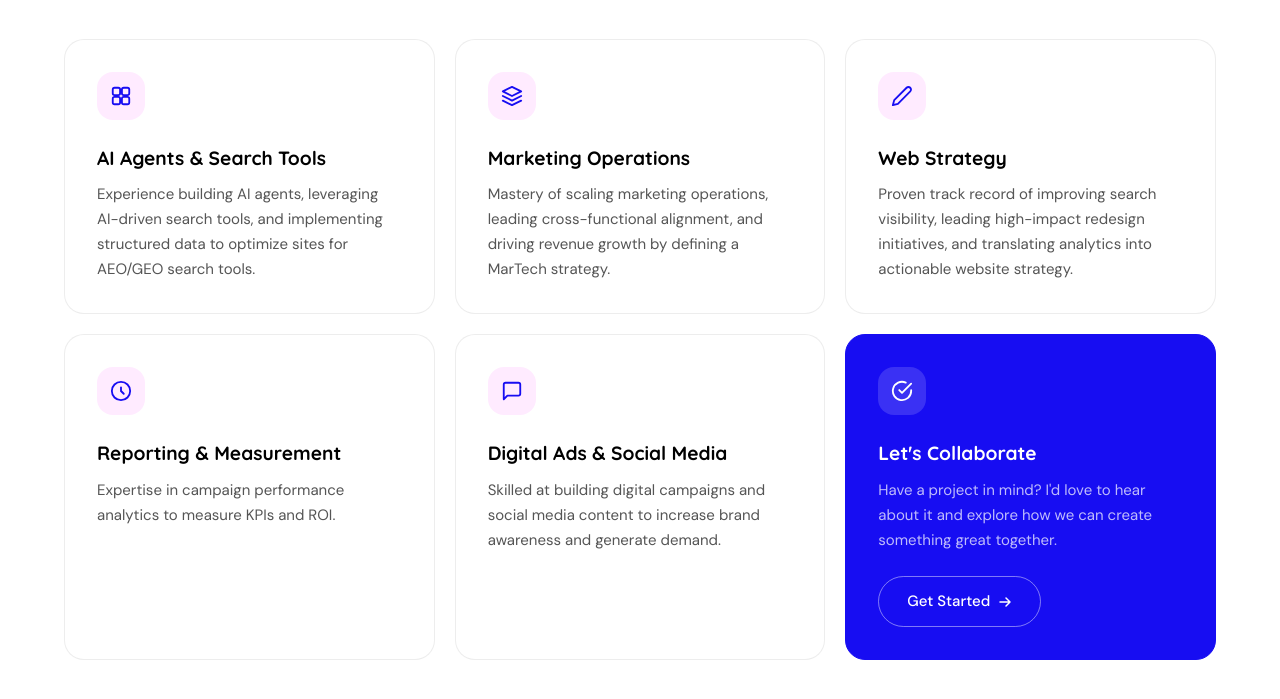
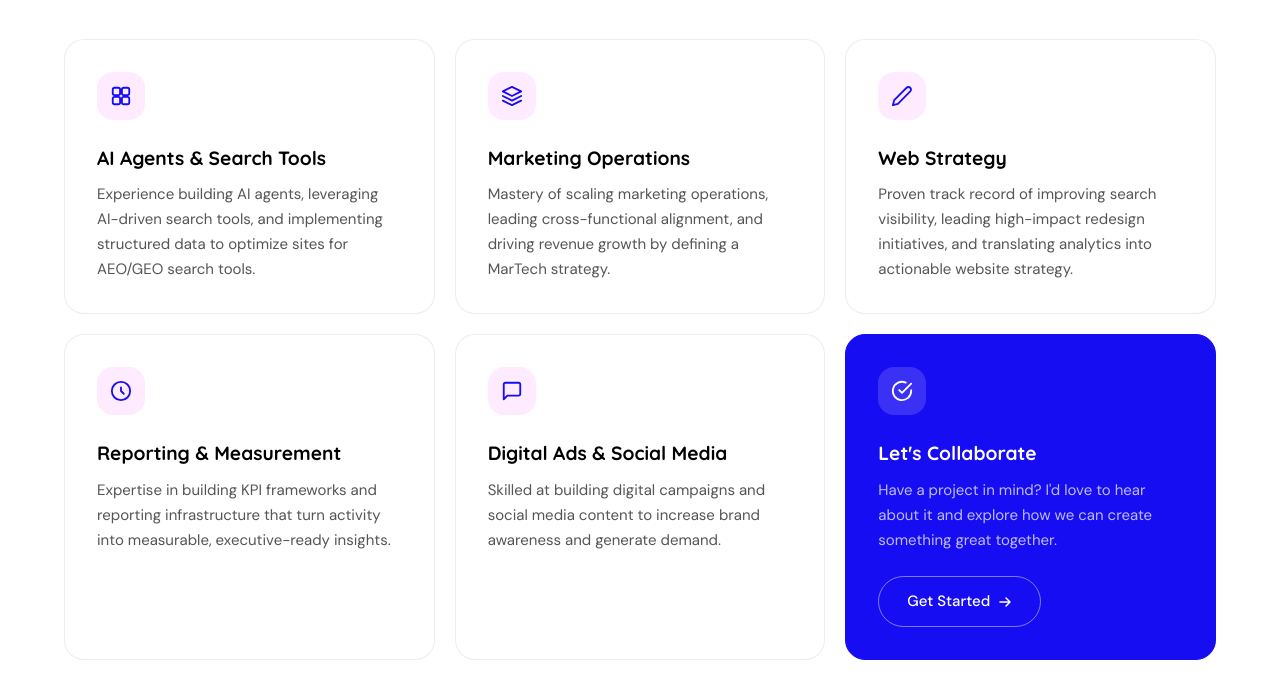
Before and after one commit to moniquemacg123/web, a website: page portfolio/index.html in a window 1280 px wide. Shown: the part 279-978 px from the top of the page. Drawn offline with nearby package versions, Linux system fonts and the light colour scheme.

Commit message:
Update Reporting and Walmart search copy on home and portfolio pages
Co-Authored-By: Claude Opus 5.5 <noreply@anthropic.com>

```diff
--- a/portfolio/index.html
+++ b/portfolio/index.html
@@ -370,7 +370,7 @@
           </svg>
         </div>
         <h3 style="font-family:'Quicksand',sans-serif; font-size:1.2rem; font-weight:700; margin-bottom:10px;"><a href="analytics.html">Reporting & Measurement</a></h3>
-        <p style="font-family:'DM Sans',sans-serif; font-size:0.9375rem; line-height:1.65; color:#555;">Expertise in campaign performance analytics to measure KPIs and ROI.</p>
+        <p style="font-family:'DM Sans',sans-serif; font-size:0.9375rem; line-height:1.65; color:#555;">Expertise in building KPI frameworks and reporting infrastructure that turn activity into measurable, executive-ready insights.</p>
       </div>
 
       <!-- 5 -->
```
Also changed, not shown: index.html (+2 -2 lines).
